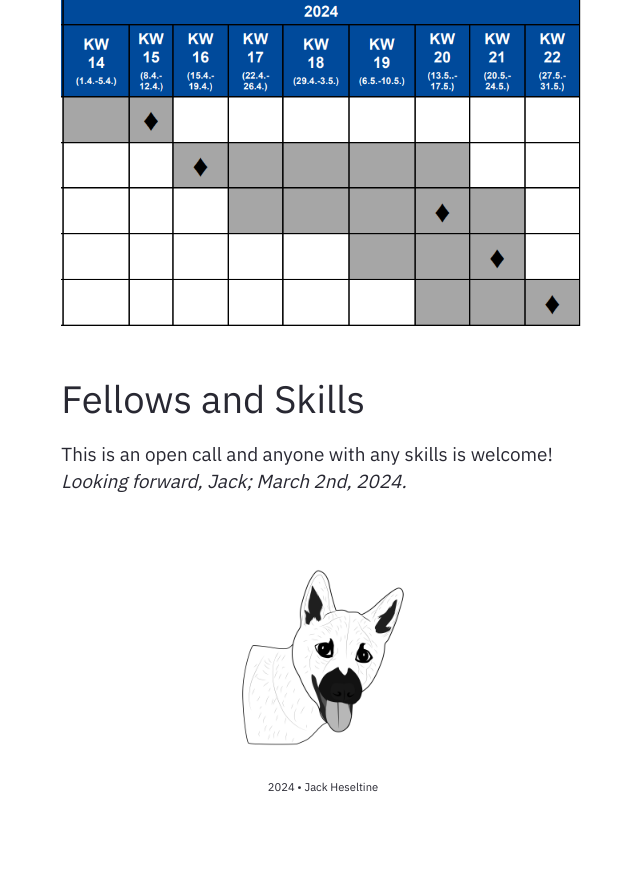
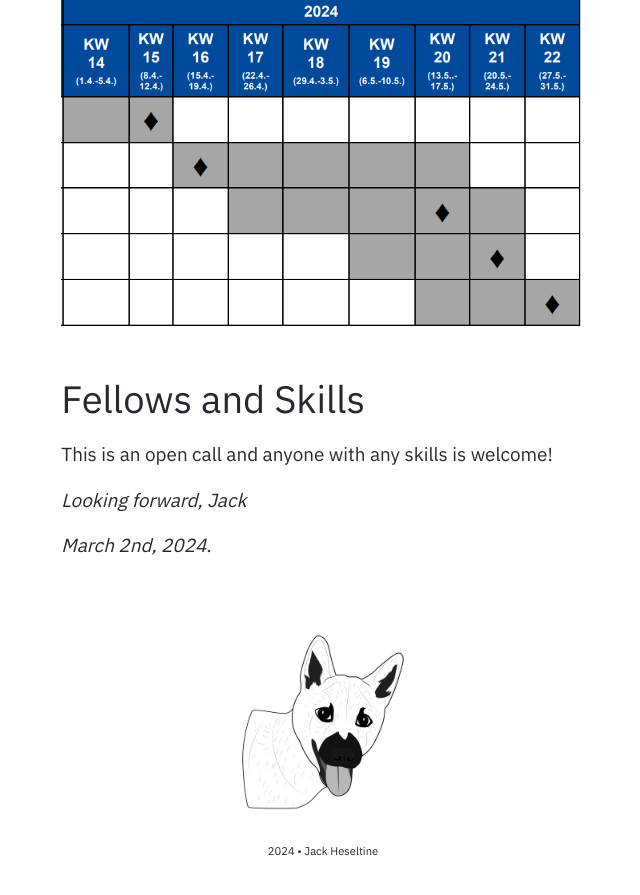
Before and after one commit to heseltime/heseltime.github.io, a Jekyll site: the page built from _notes/Public/LIFT_C and OIS Community Call for Fellows!.md, in a window 1280 px wide and 900 px high, scrolled down 3743 px. Shown: the top 895 px of the window, without its empty margins (317-957 px from the left). Built offline with Jekyll 4.4.1, drawn with Linux system fonts in a browser that asks for light colours; before the commit the page ends 4579 px from its top, so only the background shows below that.

Commit message:
Format signature bit

```diff
--- a/_notes/Public/LIFT_C and OIS Community Call for Fellows!.md
+++ b/_notes/Public/LIFT_C and OIS Community Call for Fellows!.md
@@ -60,4 +60,8 @@
 
 # Fellows and Skills
 
-This is an open call and anyone with any skills is welcome! *Looking forward, Jack; March 2nd, 2024.*
+This is an open call and anyone with any skills is welcome!
+
+*Looking forward, Jack*
+
+*March 2nd, 2024.*
```
